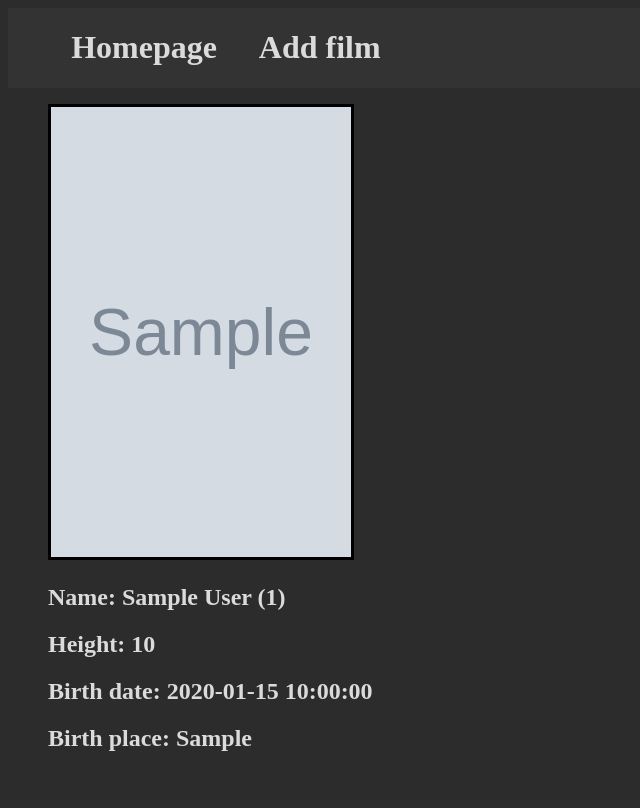
After one commit to thoughtowner/films-actors, a Flask app: template templates/actor.html in a window 1280 px wide. The commit adds this page. Shown: the whole page, without its empty margins (0-640 px from the left). Run offline with Flask 3, Linux system fonts and the light colour scheme; the template is opened without the code that fills it: most values are stand-ins (such as "Sample title", 1, 10 or a date in 2020); grey boxes marked "Sample" are stand-in pictures.

Commit message:
add actor.html

```diff
--- a/app.py
+++ b/app.py
@@ -56,11 +56,19 @@ def film(film_id: UUID):
         film_data = db.get_film(film_id, session)
         actors = db.get_film_actors(film_data['id'], session)
     film_actors = {
-        'film': film_data,
         'actors': actors,
     }
     return render_template('film.html', **film_actors), config.OK
 
+
+@app.route('/actor/<actor_id>')
+def actor(actor_id: UUID):
+    with db.Session(engine) as session:
+        actor = db.get_actor(actor_id, session)
+    actor_data = {
+        'actor': actor,
+    }
+    return render_template('actor.html', **actor_data), config.OK
 
 @app.route('/add_film', methods=['GET', 'POST'])
 def add_film():
@@ -82,7 +90,7 @@ def add_film():
     if film_id:
         return redirect(f'/film/{film_id}')
     if flag:
-        msg = 'Фильм не найден, проверьте введенные данные'
+        msg = 'The film was not found, check the correctness of the entered imdb_id'
     message = {'msg': msg}
     return render_template('add_film.html', **message, form=form), config.OK
 
--- a/static/css/styles.css
+++ b/static/css/styles.css
@@ -22,13 +22,29 @@ div.topnav {
 }
 
 ul.list li {
+    margin-right: 2%;
     float: left;
     list-style-type: none;
-    margin: 1%;
+    margin-bottom: 3%;
 }
 
-img {
-    width: 500px;
-    height: 750px;
+img.film {
+    width: 400px;
+    height: 600px;
     border: 3px solid black;
 }
+
+img.film_actor {
+    width: 200px;
+    height: 300px;
+    border: 2px solid black;
+}
+img.actor {
+    width: 300px;
+    height: 450px;
+    border: 3px solid black;
+}
+
+li.actor {
+    color: #dbdbdb;
+}
--- /dev/null
+++ b/templates/actor.html
@@ -0,0 +1,16 @@
+{% extends "base_generic.html" %}
+{% block content %}
+  {% if actor %}
+    <ul class ="list">
+      <li class="actor">
+        <img class="actor" src="{{ actor['photo'] }}">
+        <h2>Name: {{ actor['full_name'] }} ({{ actor['imdb_id'] }})</h2>
+        <h2>Height: {{ actor['height'] }}</h2>
+        <h2>Birth date: {{ actor['birth_date'] }}</h2>
+        <h2>Birth place: {{ actor['place_of_birth'] }}</h2>
+      </li>
+    </ul>
+  {% else %}
+    <p>No data</p>
+  {% endif %}
+{% endblock %}
--- a/templates/base_generic.html
+++ b/templates/base_generic.html
@@ -1,7 +1,7 @@
 <!DOCTYPE html>
 <html lang="en">
 <head>
-  {% block title %}<title>films and actors</title>{% endblock %}
+  {% block title %}<title>Films and actors</title>{% endblock %}
   <link rel="stylesheet" href="{{ url_for('static', filename='css/styles.css') }}" />
   <div class="topnav">
     <a href="{{ url_for('homepage')}}" class = "home_link">
--- a/templates/index.html
+++ b/templates/index.html
@@ -4,7 +4,7 @@
     <ul class ="list">
       {% for film in films %}
         <li> <a href="{{ url_for('film', film_id=film['id']) }}" style="text-decoration: none; color: #dbdbdb;">
-          <img src="{{ film['poster'] }}">
+          <img class="film" src="{{ film['poster'] }}">
           <h2>Title: {{ film['title'] }} ({{ film['imdb_id'] }})</h2>
           <h2>Year: {{ film['year'] }}</h2>
           <h2>Country: {{ film['country'] }}</h2>
```
Also changed, not shown: db.py (+6 -3 lines), imdb_api.py (+53 -6 lines), templates/film.html (+14 -0 lines).
